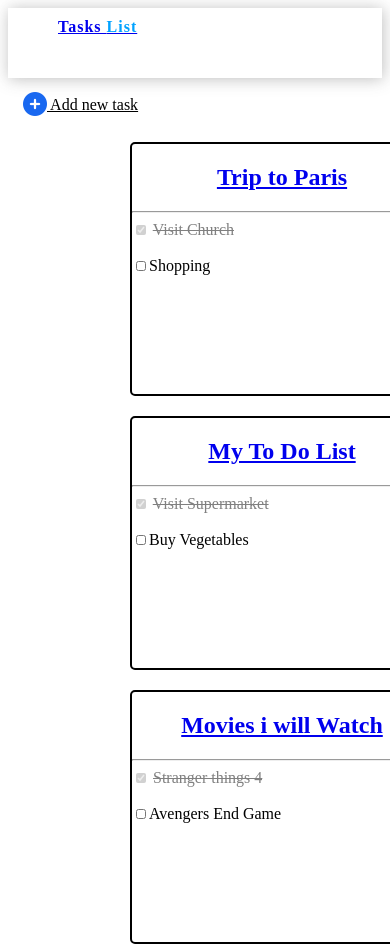
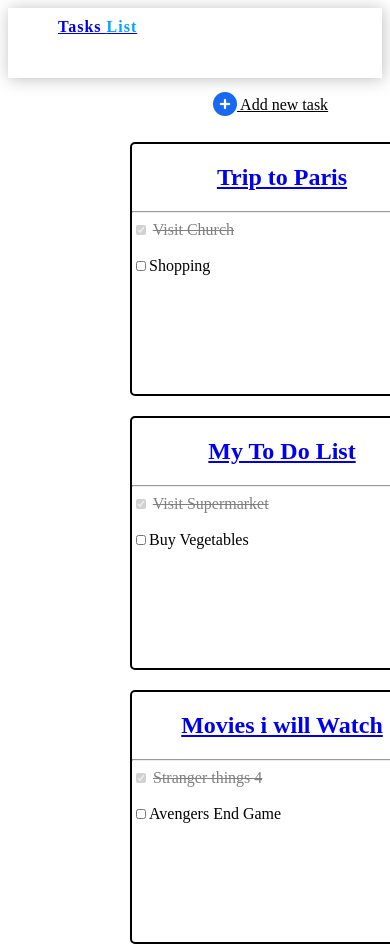
Before and after one commit to omkadam1518/todomobileprj, a plain HTML site: page index.html in a window 390 px wide. Shown: the top 947 px of the page. Drawn offline with Linux system fonts and the light colour scheme.

Commit message:
Update stylesheet.css

```diff
--- a/stylesheet.css
+++ b/stylesheet.css
@@ -171,7 +171,7 @@ h2{
      }
 
     .newtask{
-        margin-left: 200px;
+        margin-left: 100px;
     }
 
     .new1{
@@ -252,7 +252,8 @@ h2{
     }
 
    .newtask{
-       margin-left: 10px;
+       margin-left: 200px;
+       width: 100%;
    }
 
    .new1{
```
